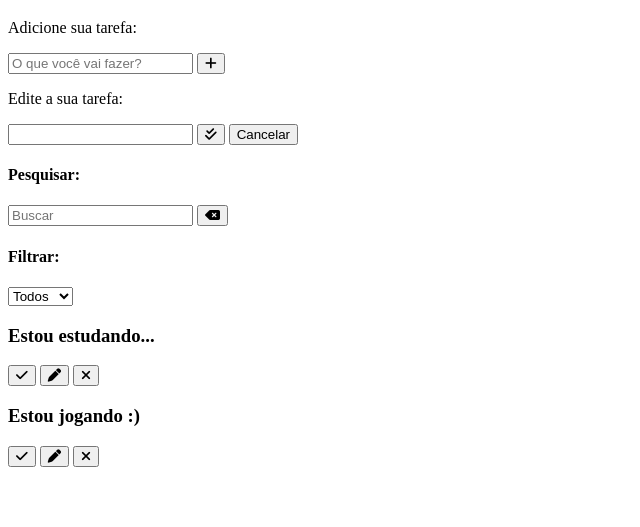
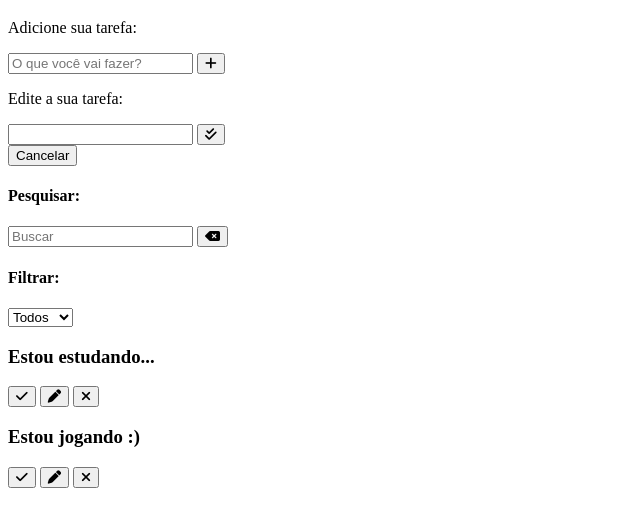
Before and after one commit to TomoriComAncora/ToDo_avan-ado_js, a plain HTML site: page index.html in a window 1280 px wide. Shown: the part 61-588 px from the top of the page, without its empty margins (0-640 px from the left). Drawn offline with Linux system fonts and the light colour scheme.

Commit message:
ajuste_html

```diff
--- a/index.html
+++ b/index.html
@@ -9,7 +9,7 @@
     <link rel="stylesheet" href="https://cdnjs.cloudflare.com/ajax/libs/font-awesome/6.4.2/css/all.min.css" integrity="sha512-z3gLpd7yknf1YoNbCzqRKc4qyor8gaKU1qmn+CShxbuBusANI9QpRohGBreCFkKxLhei6S9CQXFEbbKuqLg0DA==" crossorigin="anonymous" referrerpolicy="no-referrer" />
 </head>
 <body>
-    <div id="main-container">
+    <div class="main-container">
        <header>
         <h1>ToDo avançado</h1>
        </header>
@@ -22,15 +22,15 @@
             </button>
         </div>
        </form>
-       <form id="edit-form">
+       <form id="edit-form" class="">
         <p>Edite a sua tarefa:</p>
         <div class="form-control">
             <input type="text" id="edit-input">
             <button type="submit">
                 <i class="fa-solid fa-check-double"></i>
             </button>
-            <button id="cancel-edit-btn">Cancelar</button>
         </div>
+        <button id="cancel-edit-btn">Cancelar</button>
        </form>
        <div id="toolbar">
         <div id="search">
```
